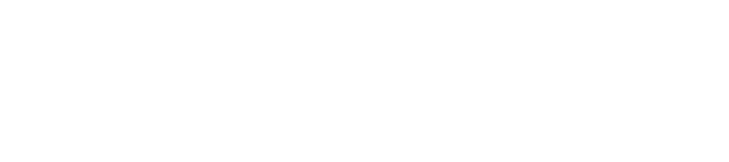
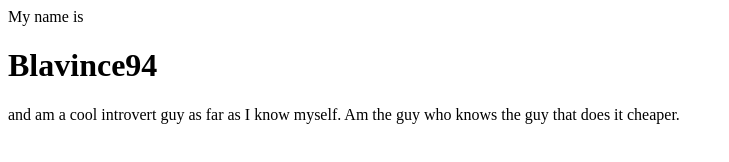
Before and after one commit to odhiambo-ed/rift-collab, a plain HTML site: page index.html in a window 1280 px wide. Shown: the whole page, without its empty margins (0-729 px from the left). Drawn offline with Linux system fonts and the light colour scheme.

Commit message:
My name is Blavince94 and am a cool introvert guy as far as I know myself.

```diff
--- a/index.html
+++ b/index.html
@@ -3,9 +3,11 @@
 <head>
     <meta charset="UTF-8">
     <meta name="viewport" content="width=device-width, initial-scale=1.0">
-    <title>Document</title>
+    <title>Biography</title>
 </head>
 <body>
+ My name is <h1>Blavince94</h1> and am a cool introvert guy as far as I know myself.
+  Am the guy who knows the guy that does it cheaper.
 
 </body>
 </html>
```
